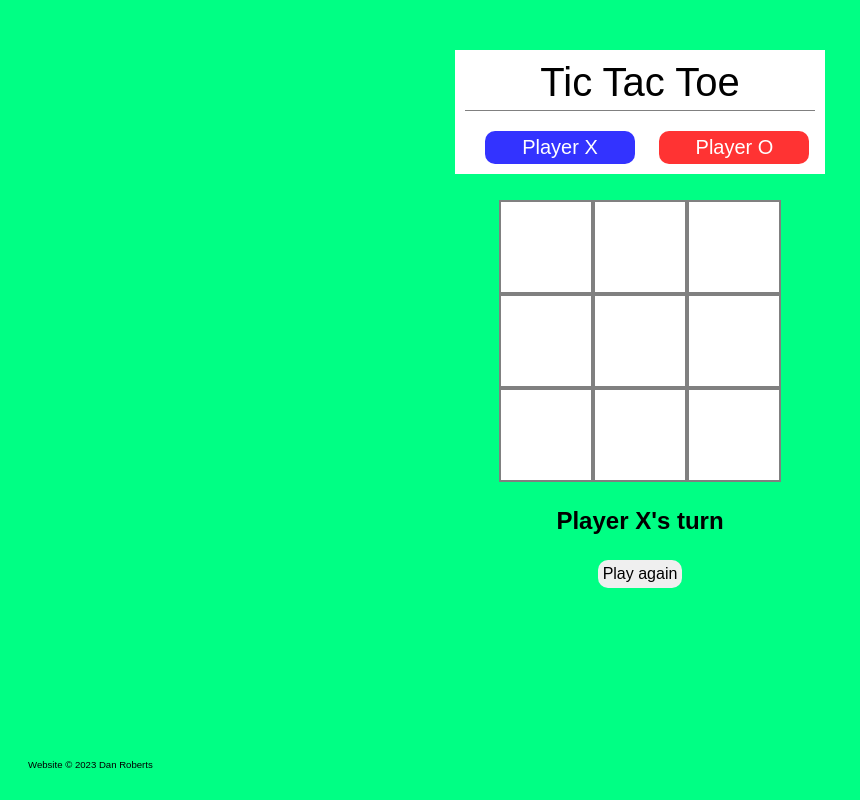
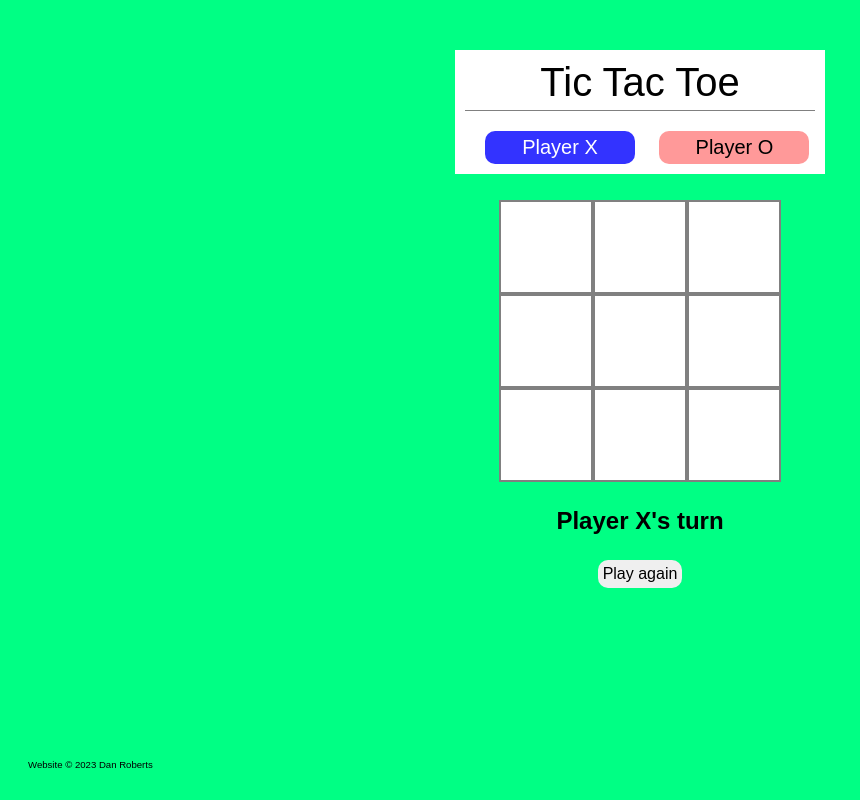
Before and after one commit to WelshDan/TicTacToe, a plain HTML site: page index.html in a window 1280 px wide. Shown: the whole page, without its empty margins (0-860 px from the left). Drawn offline with Linux system fonts and the light colour scheme.

Commit message:
adjusted stylings of button after running lighthouse

```diff
--- a/assets/css/style.css
+++ b/assets/css/style.css
@@ -53,8 +53,8 @@ body {
 
 .player-o {
     margin-left: 0.625rem;
-    background-color: rgb(255, 0, 0, 0.8);
-    color: white;
+    background-color: rgb(255, 153, 153);
+    color: black;
 }
 
 /* Game grid settings */
```
